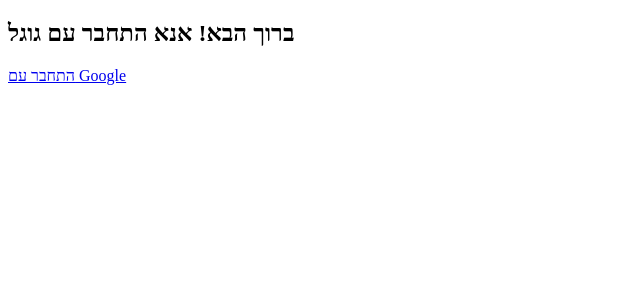
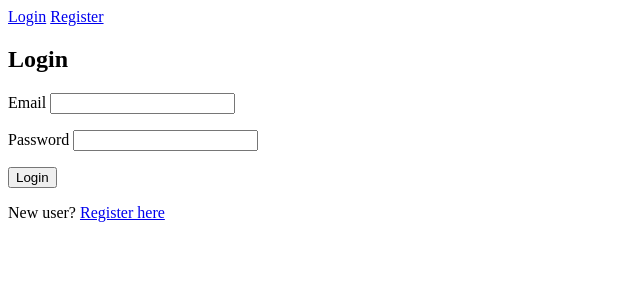
Before and after one commit to Rozenzwaige/Phone_Project, a Flask app: page /login in a window 1280 px wide. Shown: the top 300 px of the page, without its empty margins (0-640 px from the left). Run offline with Flask 2, Linux system fonts and the light colour scheme.

Commit message:
login.html

```diff
--- a/templates/login.html
+++ b/templates/login.html
@@ -1,24 +1,13 @@
-<!DOCTYPE html>
-<html lang="he">
-<head>
-    <meta charset="UTF-8">
-    <title>התחבר עם גוגל</title>
-</head>
-<body>
-    <h2>ברוך הבא! אנא התחבר עם גוגל</h2>
+{% extends "base.html" %}
+{% block title %}Login{% endblock %}
 
-    {% with messages = get_flashed_messages() %}
-        {% if messages %}
-            <div class="alert alert-danger">
-                <ul>
-                    {% for message in messages %}
-                        <li>{{ message }}</li>
-                    {% endfor %}
-                </ul>
-            </div>
-        {% endif %}
-    {% endwith %}
-
-    <a href="{{ url_for('login_google') }}">התחבר עם Google</a>
-</body>
-</html>
+{% block content %}
+    <h2>Login</h2>
+    <form method="POST">
+        {{ form.hidden_tag() }}
+        <p>{{ form.email.label }} {{ form.email }}</p>
+        <p>{{ form.password.label }} {{ form.password }}</p>
+        <p>{{ form.submit }}</p>
+    </form>
+    <p>New user? <a href="{{ url_for('auth.register') }}">Register here</a></p>
+{% endblock %}
```
